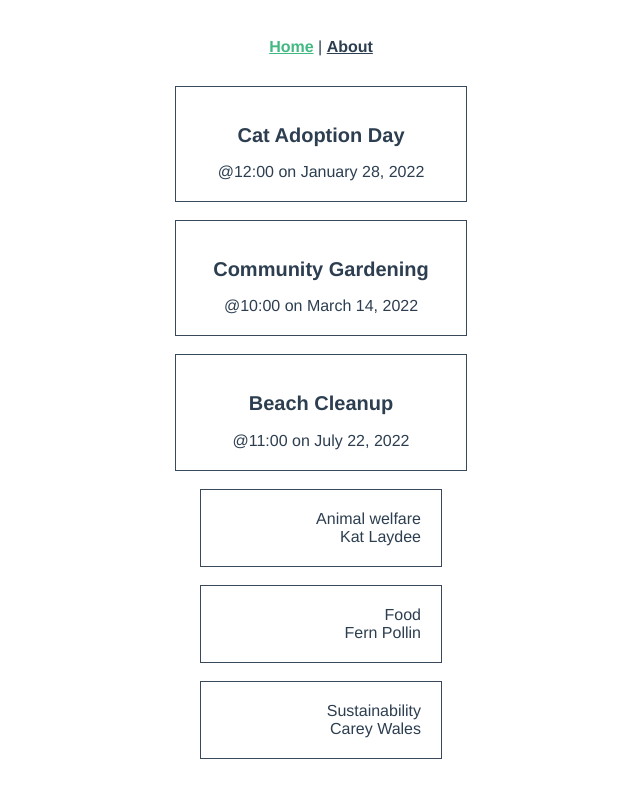
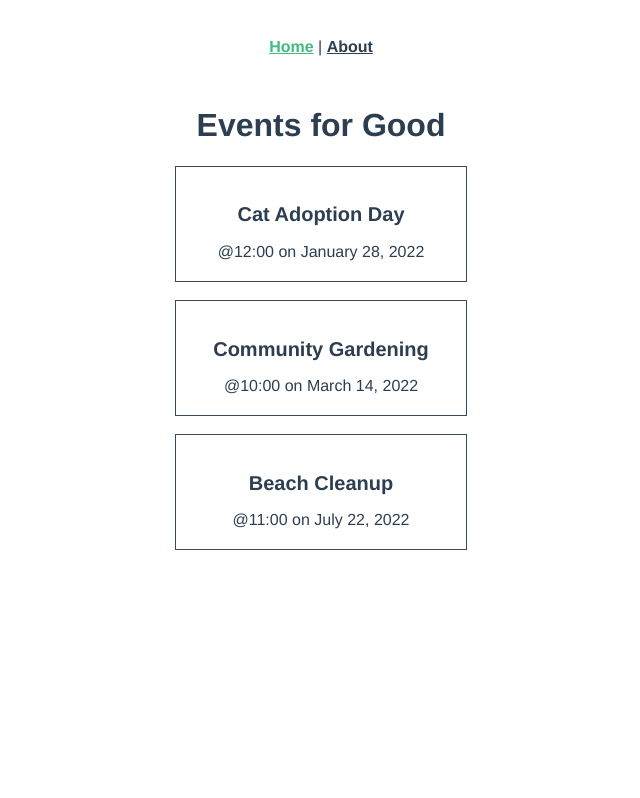
Before and after one commit to ApiLies/331-Lab02-Vue-Vite-Implementation, a Vue app: page / in a window 1280 px wide. Shown: the whole page, without its empty margins (319-959 px from the left). Built offline with nearby package versions, Linux system fonts and the light colour scheme; the HTML template or start-up script is replaced by a standard one.

Commit message:
Checkpoint 9.3
Added title to homepage

```diff
--- a/src/App.vue
+++ b/src/App.vue
@@ -12,7 +12,6 @@ import { RouterLink, RouterView } from 'vue-router'
         </nav>
       </div>
     </header>
-
     <RouterView />
   </div>
 </template>
--- a/src/views/HomeView.vue
+++ b/src/views/HomeView.vue
@@ -41,9 +41,13 @@ const events = ref<Event[]>([
 </script>
 
 <template>
+  <h1>Events for Good</h1>
+  <!-- new element -->
   <div class="events">
     <EventCard v-for="event in events" :key="event.id" :event="event" />
+    <!--
     <CategoriesCard v-for="event in events" :key="event.id" :event="event" />
+    -->
   </div>
 </template>
 
```
